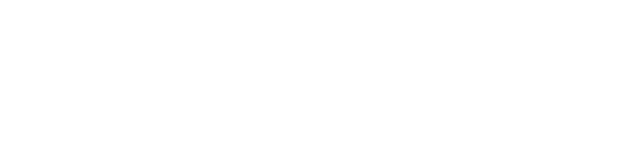
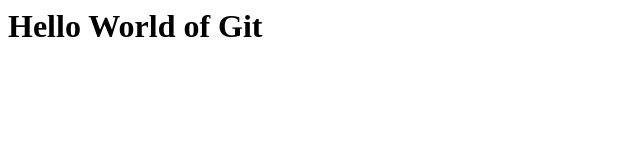
Before and after one commit to pankajfsd/learnclone, a plain HTML site: page index.html in a window 1280 px wide. Shown: the whole page, without its empty margins (0-640 px from the left). Drawn offline with Linux system fonts and the light colour scheme.

Commit message:
Added Body Tag

```diff
--- a/index.html
+++ b/index.html
@@ -1,4 +1,7 @@
 <html>
 	<head>
 	</head>
+	<body>
+		<h1> Hello World of Git </h1>
+	</body>
 </html>
```
